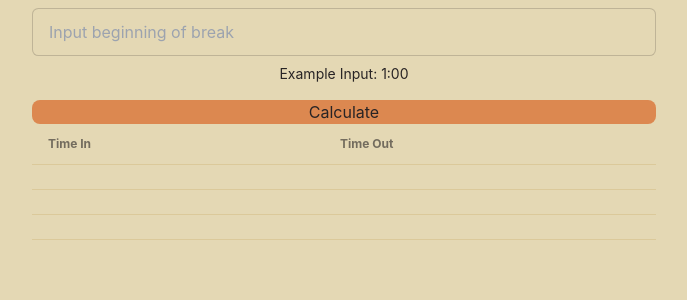
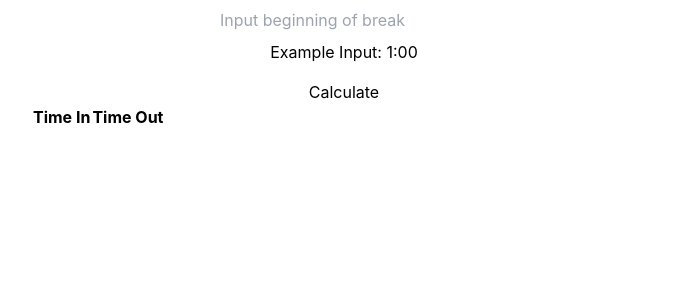
Before and after one commit to jpagar/break-time, a React (Create React App) app: page / in a window 1280 px wide. Shown: the top 300 px of the page, without its empty margins (296-983 px from the left). Built offline with nearby package versions, Linux system fonts and the light colour scheme.

Commit message:
Update tailwind.config.js
removed daisyUI plugin.

```diff
--- a/tailwind.config.js
+++ b/tailwind.config.js
@@ -9,16 +9,5 @@ module.exports = {
       padding:'1rem'
     },
     extend: {},
-  },
-  plugins: [require("daisyui")],
-  daisyui: {
-    themes: ["retro", "dark"], // true: all themes | false: only light + dark | array: specific themes like this ["light", "dark", "cupcake"]
-    // darkTheme: "dark", // name of one of the included themes for dark mode
-    base: true, // applies background color and foreground color for root element by default
-    styled: true, // include daisyUI colors and design decisions for all components
-    utils: true, // adds responsive and modifier utility classes
-    rtl: false, // rotate style direction from left-to-right to right-to-left. You also need to add dir="rtl" to your html tag and install `tailwindcss-flip` plugin for Tailwind CSS.
-    prefix: "dui-", // prefix for daisyUI classnames (components, modifiers and responsive class names. Not colors)
-    logs: true, // Shows info about daisyUI version and used config in the console when building your CSS
-  },
+  }
 }
```
